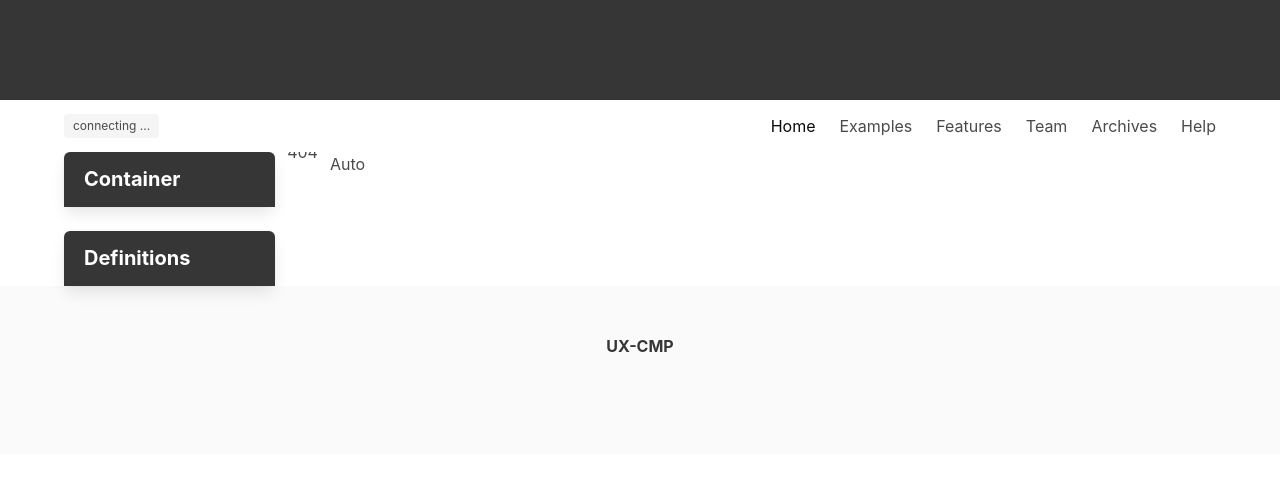
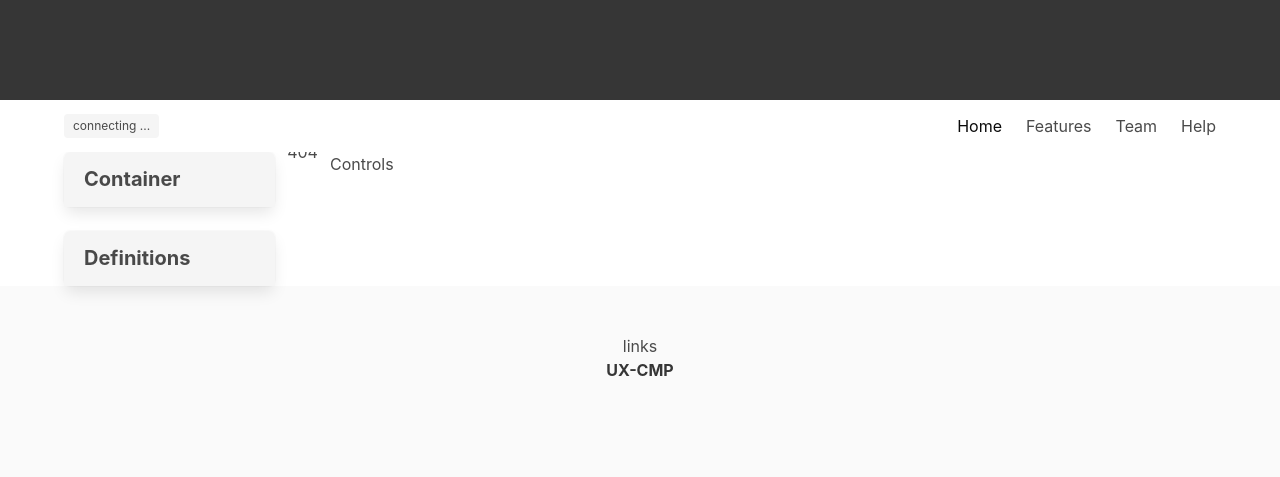
Before and after one commit to wactbprot/ux-cmp, a Flask app: page /1/1/1 in a window 1280 px wide. Shown: the top 477 px of the page. Run offline with Flask 2, Linux system fonts and the light colour scheme; data that the repository does not hold is empty.

Commit message:
css polish i

```diff
--- a/templates/html/lower.html
+++ b/templates/html/lower.html
@@ -1,14 +1,11 @@
-<div class="column">Auto</div>
+<div class="column">Controls</div>
 </div> <!-- main columns -->
 </div> <!-- container -->
     <footer class="footer">
       <div class="container">
         <div class="content has-text-centered">
           <div class="soc">
-            <a href="#"><i class="fa fa-github-alt fa-lg" aria-hidden="true"></i></a>
-            <a href="#"><i class="fa fa-youtube fa-lg" aria-hidden="true"></i></a>
-            <a href="#"><i class="fa fa-facebook fa-lg" aria-hidden="true"></i></a>
-            <a href="#"><i class="fa fa-twitter fa-lg" aria-hidden="true"></i></a>
+            links
           </div>
           <p>
             <strong>UX-CMP</strong><br>
--- a/templates/html/upper.html
+++ b/templates/html/upper.html
@@ -38,16 +38,10 @@
               Home
             </a>
             <a class="navbar-item">
-              Examples
-            </a>
-            <a class="navbar-item">
               Features
             </a>
             <a class="navbar-item">
               Team
-            </a>
-            <a class="navbar-item">
-              Archives
             </a>
             <a class="navbar-item">
               Help
@@ -60,7 +54,7 @@
       <div class="columns">
         <div class="column is-one-fifth">
 
-          <nav class="panel is-dark">
+          <nav class="panel is-light">
             <p class="panel-heading">
               Container
             </p>
@@ -76,7 +70,7 @@
             {% endfor %}
           </nav>
 
-          <nav class="panel is-dark">
+          <nav class="panel is-light">
             <p class="panel-heading">
               Definitions
             </p>
```
